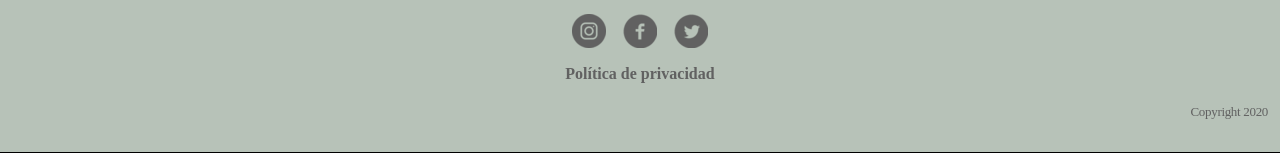
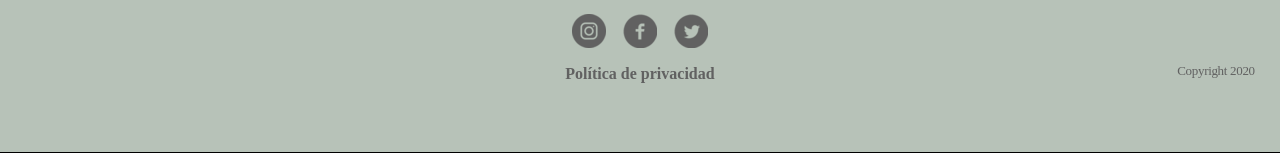
Before and after one commit to Indotem-Salddud/landing-page-fend, a React (Create React App) app: page / in a window 1280 px wide. Shown: the part 644-797 px from the top of the page. Built offline with nearby package versions, Linux system fonts and the light colour scheme.

Commit message:
footer done with styles

```diff
--- a/src/common/Tokens.ts
+++ b/src/common/Tokens.ts
@@ -64,9 +64,10 @@ export const Tokens = {
     FontStyle:"normal",
     FontWeight:"300",
     FontSize:"0.8125rem",
-    LineHeight:"0.9375rem",
+    LineHeight:"0.93rem",
     LetterSpacing:"-0.02rem",
-    Color:"#616161"
+    Color:"#616161",
+    Margin:"90%"
     },
   Margin: {
     Small:"5%"
--- a/src/components/Footer/Footer.tsx
+++ b/src/components/Footer/Footer.tsx
@@ -49,7 +49,7 @@ const FooterProptypes = {
         <div className="col-3"></div>
         <div className="row">
           <div className="d-flex justify-content-center mt-3 ">
-            <FooterTextStyled>{props.policy}</FooterTextStyled>
+            <FooterTextStyled>{props.policy}</FooterTextStyled> <FooterText2Styled>{props.copyright}</FooterText2Styled>
           </div>
         </div>
       </div>
@@ -58,9 +58,6 @@ const FooterProptypes = {
     <div className="col"></div>
 
   </div>
-  <div className="col-12 d-flex justify-content-end mt-3">
-    <FooterText2Styled>{props.copyright}</FooterText2Styled>
-  </div>
 </FooterStyled>
   );
 
--- a/src/components/Footer/FooterStyled.ts
+++ b/src/components/Footer/FooterStyled.ts
@@ -29,5 +29,6 @@ export const FooterText2Styled = styled.p`
     line-height: ${Tokens.FooterText2.LineHeight};
     letter-spacing: ${Tokens.FooterText2.LetterSpacing};
     color:${Tokens.FooterText2.Color};
+    margin-left:${Tokens.FooterText2.Margin}
 
 `;
```
